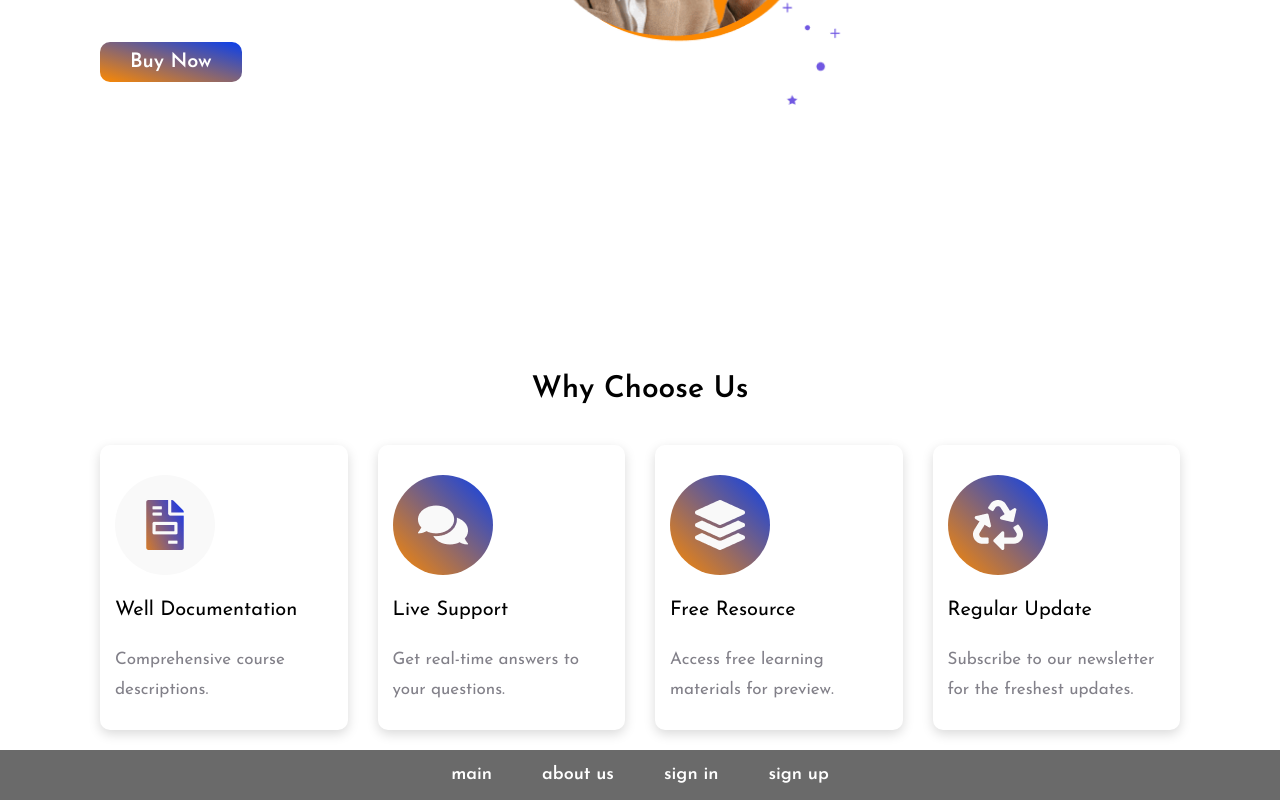
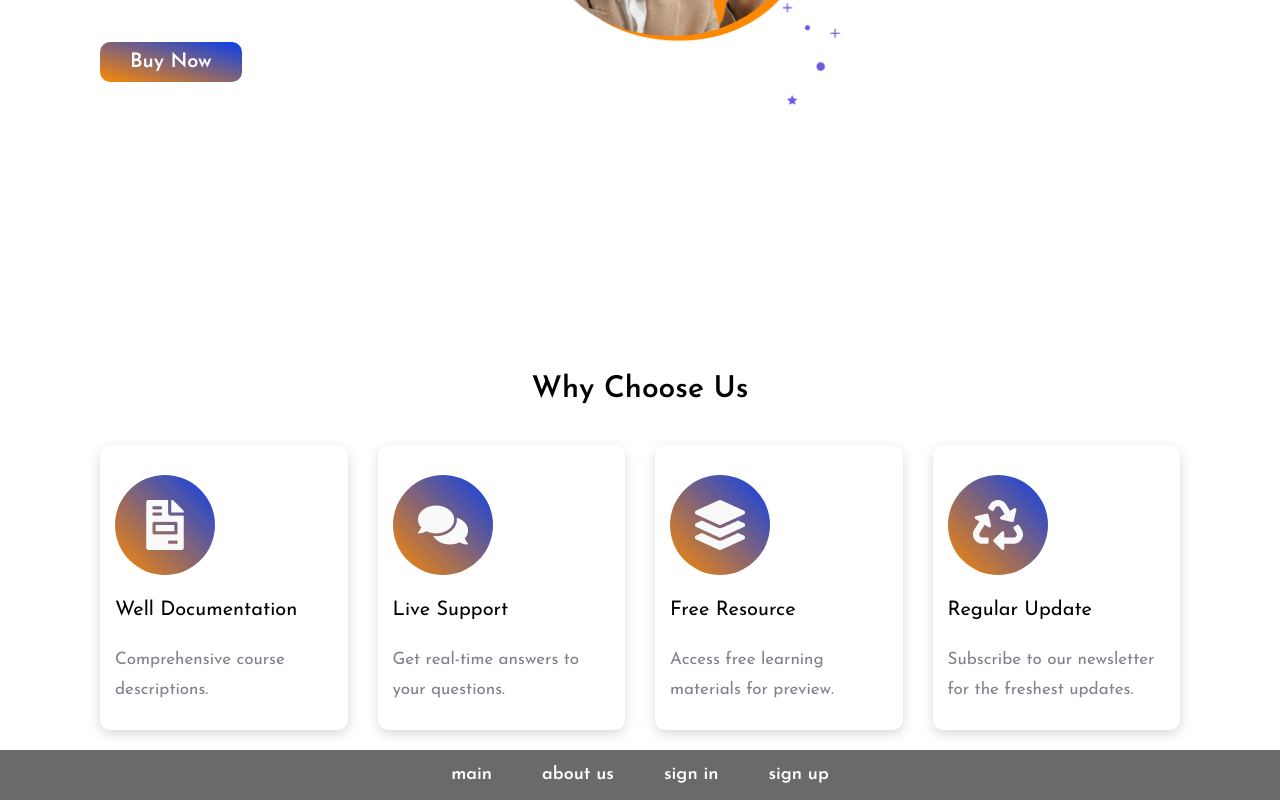
Before and after one commit to ValeriyaGlx/eCommerce-Application, a React (Create React App) app: page / in a window 1280 px wide. Shown: the part 635-1435 px from the top of the page. Built offline with nearby package versions, Linux system fonts and the light colour scheme.

Commit message:
feat: add new styles, round number in tsx file and add new picture

```diff
--- a/src/widgets/Main_ChooseSection/ChooseSection.tsx
+++ b/src/widgets/Main_ChooseSection/ChooseSection.tsx
@@ -12,11 +12,7 @@ const ChooseSection = () => {
       <div className={'main-wrapper'}>
         <div className={'documentation'}>
           <div className={'documentation-container documentation-border'}>
-            <div
-              className={
-                'documentation-container__img documentation-container__gradient'
-              }
-            >
+            <div className={'documentation-container__img'}>
               <img src={documentation} alt={'img'} />
             </div>
             <p className={'documentation-container__name'}>
--- a/src/widgets/Main_ChooseSection/_ChooseSection.scss
+++ b/src/widgets/Main_ChooseSection/_ChooseSection.scss
@@ -43,13 +43,9 @@
     &.documentation-border {
       border-radius: 10px;
       padding: 30px 15px 25px 15px;
-      box-shadow: 0 4px 12px 0 rgba(0, 0, 0, 0.1490196078);
+      box-shadow: 0 4px 12px 0 rgba(0, 0, 0, 0.15);
     }
   }
-}
-
-.documentation-container__gradient {
-  background: $color-light-white;
 }
 
 h5 {
```
Also changed, not shown: src/assets/img/documentation.png.
